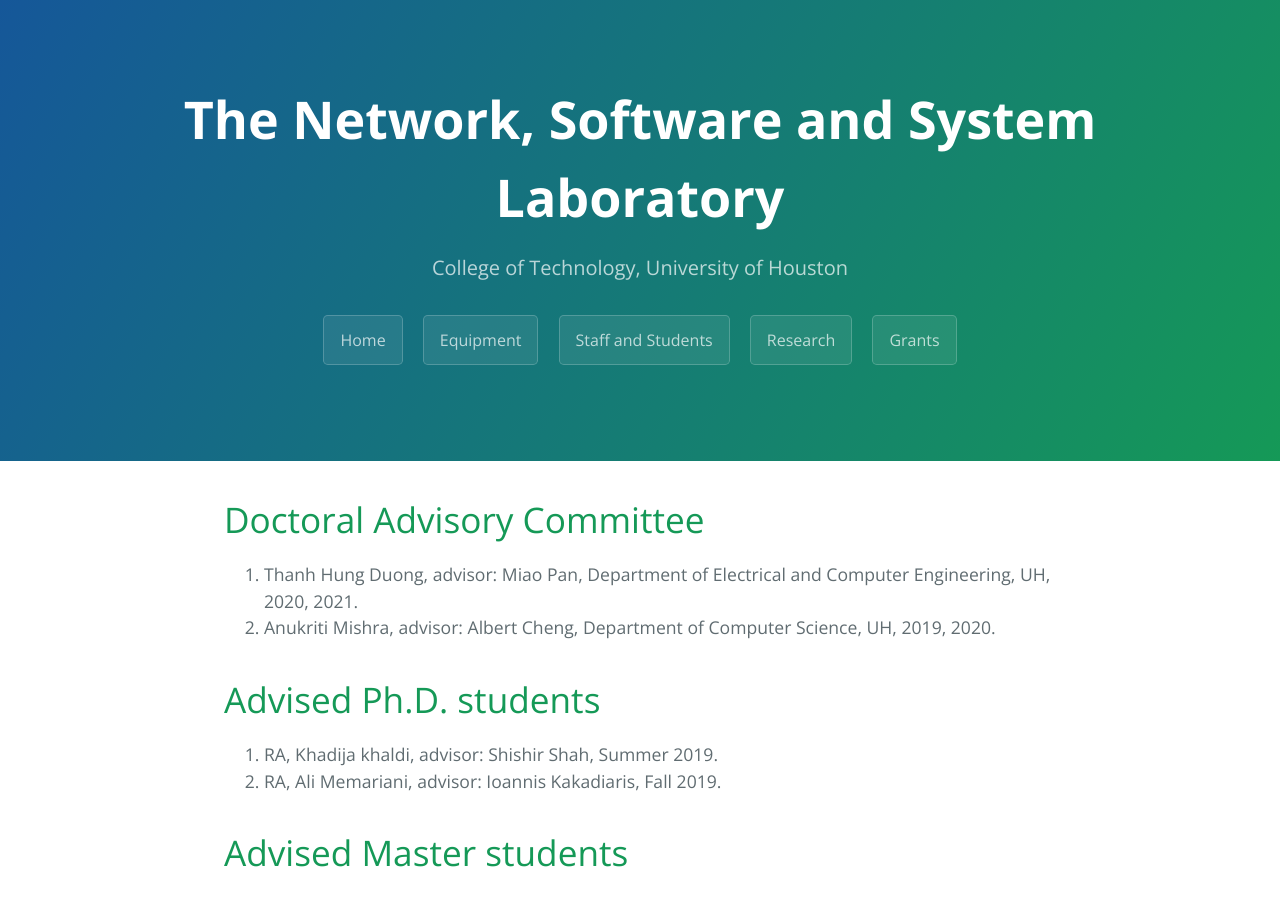
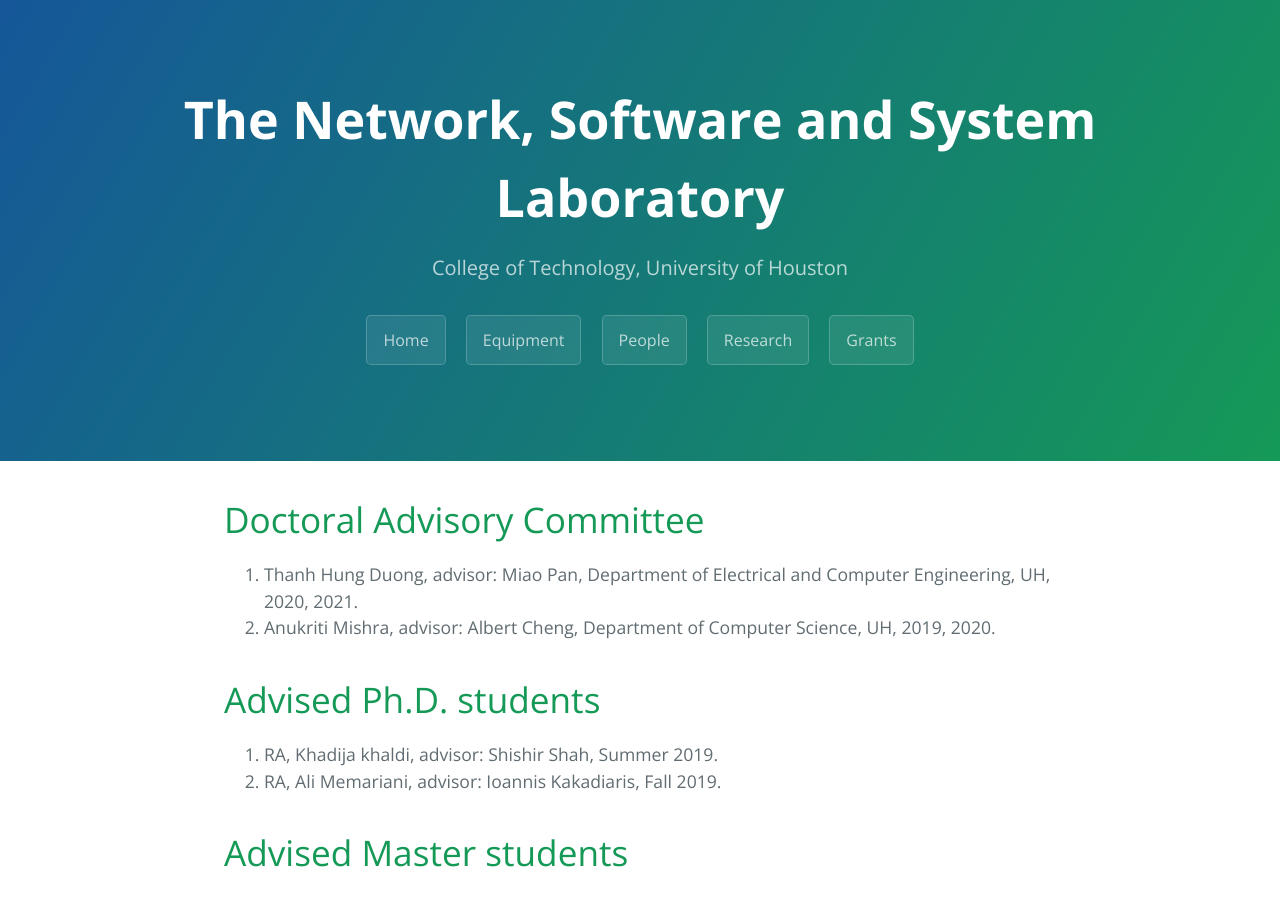
Before and after one commit to Network-Software-and-System-Lab/HomePage, a Jekyll site: the page built from index_2_Students.md, in a window 1280 px wide and 900 px high. Built offline with Jekyll 4.4.1, drawn with Linux system fonts in a browser that asks for light colours.

Commit message:
Update index_2_Students.md

```diff
--- a/index_2_Students.md
+++ b/index_2_Students.md
@@ -1,5 +1,5 @@
 ---
-title: Staff and Students
+title: People
 layout: default
 filename: index_2_Students
 ---
```
